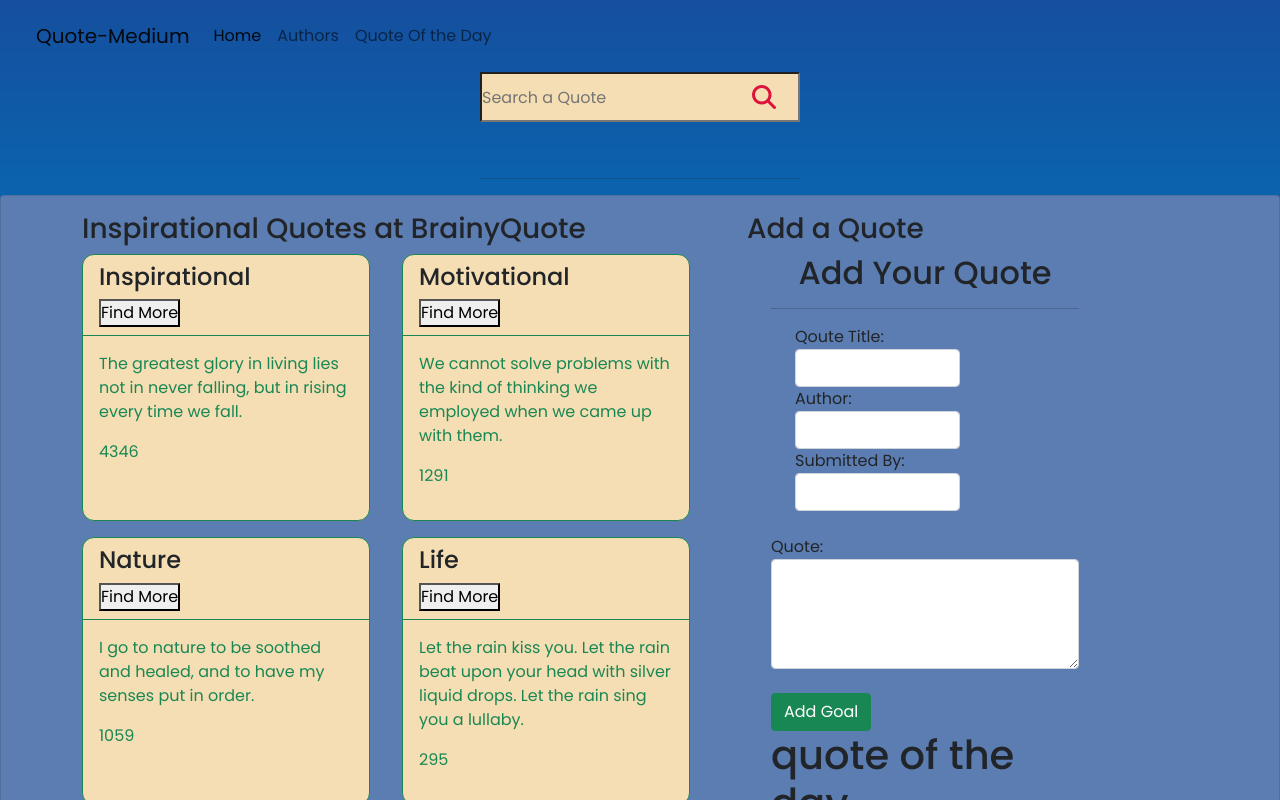
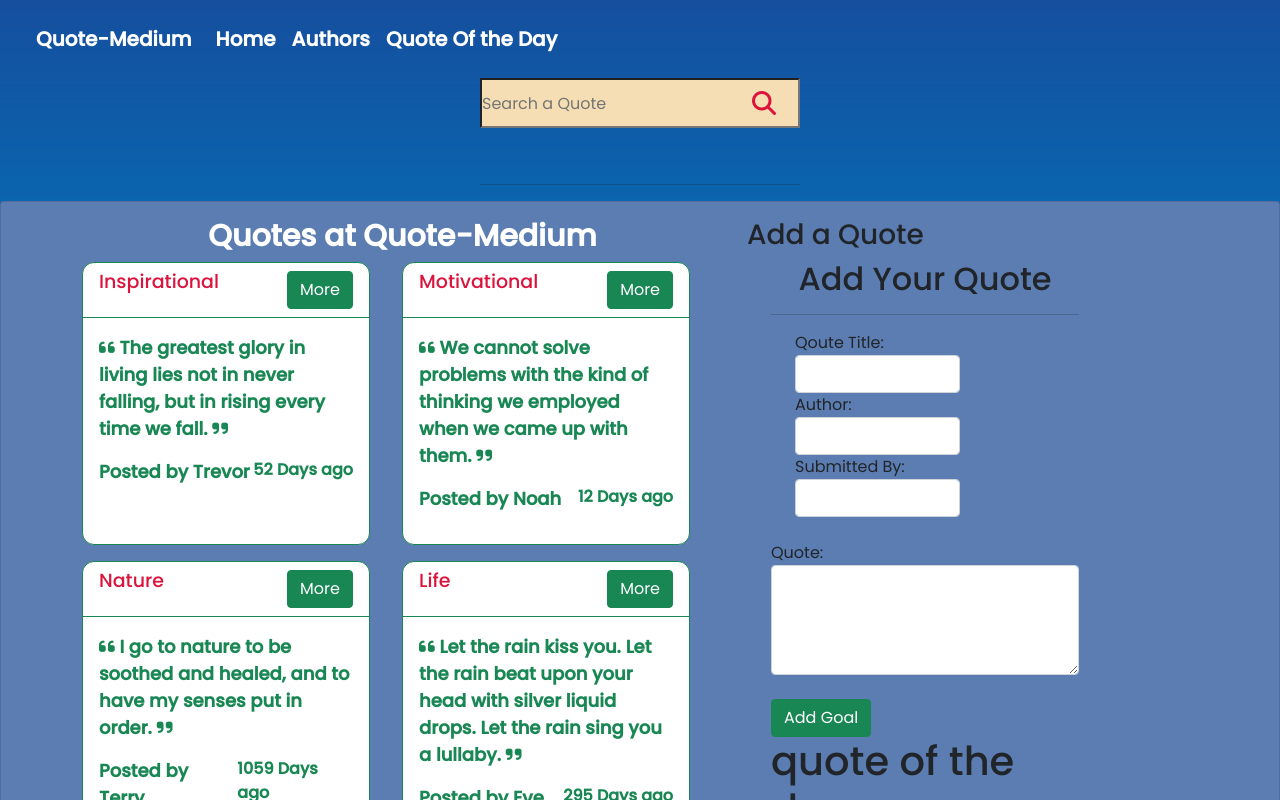
Before and after one commit to Olliemint/Quote-Medium, an Angular app: page / in a window 1280 px wide. Shown: the top 800 px of the page. Built offline with nearby package versions, Linux system fonts and the light colour scheme.

Commit message:
perf: improving general perfomance

```diff
--- a/src/app/quote-details/quote-details.component.css
+++ b/src/app/quote-details/quote-details.component.css
@@ -1,4 +1,24 @@
 .updown{
     display: flex;
-    gap: 5%;
+    gap: 10%;
 }
+.updownp{
+    color: rgb(13, 13, 187);
+}
+.updownp2{
+    color: red;
+}
+.updownp,.updownp2:hover{
+    cursor: pointer;
+}
+.updown span{
+    font-size: 25px;
+    font-weight: 700;
+    margin-left: 10px;
+}
+.del{
+    color: #F24A72;
+}
+.del:hover{
+    cursor: pointer;
+}
--- a/src/app/quote-details/quote-details.component.html
+++ b/src/app/quote-details/quote-details.component.html
@@ -1,12 +1,13 @@
 <div class="details">
     <div class="author">
-        <p>{{Quotes.Author}}</p>
+        <p> ― {{Quotes.Author}}</p>
+
 
     </div>
     <div class="updown">
-        <p><i class="fa-solid fa-thumbs-up fa-2x"(click)="up()"></i>{{Quotes.upVotes}}</p>
-        <p><i class="fa-solid fa-thumbs-down fa-2x" (click)="down()"></i>{{Quotes.downVotes}}</p>
-    <p (click)="deleteQuote(true)"><span><i class="fa-solid fa-trash-can fa-2x"></i></span></p>
+        <p class="updownp"><i class="fa-solid fa-thumbs-up fa-2x"(click)="up()"></i><span>{{Quotes.upVotes}}</span></p>
+        <p class="updownp2"><i class="fa-solid fa-thumbs-down fa-2x" (click)="down()"></i><span>{{Quotes.downVotes}}</span></p>
+    <p (click)="deleteQuote(true)"><span class="del"><i class="fa-solid fa-trash-can fa-1x"></i></span></p>
 
     </div>
 
--- a/src/app/quote/quote.component.css
+++ b/src/app/quote/quote.component.css
@@ -26,10 +26,43 @@
 #li {
     backdrop-filter: blur(6px) saturate(80%);
     -webkit-backdrop-filter: blur(16px) saturate(180%);
-    background-color: wheat;
+    background-color: #ffff;
     border-radius: 12px;
     border: 1px solid rgba(209, 213, 219, 0.3);
 }
 #cll{
     background: #5B7DB1;
 }
+.container-fluid a{
+    color: #ffff;
+    font-weight: 900;
+    font-size: 20px;
+}
+.navbar-brand{
+    font-size: 30px;
+}
+#myquotes h3{
+    color: #ffff;
+    font-weight: 900;
+    text-align: center;
+    font-size: 30px;
+}
+#title{
+    display: flex;
+    justify-content: space-between;
+}
+#title h4{
+    color: crimson;
+    font-size: 19px;
+}
+#qq p:first-child{
+    font-size: 18px;
+    font-weight: 700;
+}
+.post{
+    display: flex;
+    justify-content: space-between;
+}
+.post p{
+    font-weight: 600;
+}
--- a/src/app/quote/quote.component.html
+++ b/src/app/quote/quote.component.html
@@ -4,14 +4,14 @@
     <div class="container-fluid">
       <nav class="navbar navbar-expand-lg navbar-light bg-transparent">
         <div class="container-fluid">
-          <a class="navbar-brand" href="#">Quote-Medium</a>
+          <a class="navbar-brand">Quote-Medium</a>
           <button class="navbar-toggler" type="button" data-bs-toggle="collapse" data-bs-target="#navbarNavDropdown" aria-controls="navbarNavDropdown" aria-expanded="false" aria-label="Toggle navigation">
             <span class="navbar-toggler-icon"></span>
           </button>
           <div class="collapse navbar-collapse" id="navbarNavDropdown">
             <ul class="navbar-nav">
               <li class="nav-item">
-                <a class="nav-link active" aria-current="page" href="#">Home</a>
+                <a class="nav-link" aria-current="page" href="#">Home</a>
               </li>
               <li class="nav-item">
                 <a class="nav-link" href="#">Authors</a>
@@ -49,15 +49,15 @@
             <div class="container">
                 <div class="row">
                   <div class="col-6 col-sm-7" id="myquotes">
-                      <h3>Inspirational Quotes at BrainyQuote</h3>
+                      <h3> Quotes at Quote-Medium</h3>
 
                       <div class="flex">
                       <div class="card border-success mb-3" style="max-width: 18rem;" *ngFor="let Quote of Quotes; let i=index " id="li">
                         <div class="card-header bg-transparent border-success" id="title">
                             <h4>{{Quote.Qoutetitle}}</h4>
-                            <button (click)="findMore(i)">Find More</button>
+                            <button (click)="findMore(i)" class="btn btn-success">More</button>
                         </div>
-                        <div class="card-body text-success">
+                        <div class="card-body text-success" id="qq">
                           <!-- <div *ngIf="Quote.upVotes == highest";then highlight else empty>
 
                           </div>
@@ -70,11 +70,14 @@
 
                           </ng-template> -->
 
-                          <p class="card-text"  >{{Quote.Quote}}</p>
+                          <p class="card-text"  ><span><i class="fa-solid fa-quote-left "></i></span> {{Quote.Quote}} <span><i class="fa-solid fa-quote-right"></i></span></p>
 
                           <div class="Qdetails">
                             <app-quote-details *ngIf="Quote.seeMore" [Quotes]="Quote" (toDelete)="removeQuote($event,i)"></app-quote-details>
-                            <p>{{Quote.timeLapse |timeLapse}}</p>
+                            <div class="post">
+                            <p>Posted by {{Quote.submittedBy}}</p>
+                            <p>{{Quote.timeLapse |timeLapse}} Days ago</p>
+                          </div>
 
 
                           </div>
--- a/src/app/quote/quote.component.ts
+++ b/src/app/quote/quote.component.ts
@@ -12,10 +12,10 @@ export class QuoteComponent implements OnInit {
 
 
   Quotes: Quote[] =[
-    new Quote('Inspirational','The greatest glory in living lies not in never falling, but in rising every time we fall.','Nelson Mandela',0,0,'Trevor K.', new Date(2010,4,15)),
-    new Quote('Motivational','We cannot solve problems with the kind of thinking we employed when we came up with them.','Albert Einstein',0,0,'Collins Leteipa',new Date(2018,8,25)),
-    new Quote('Nature','I go to nature to be soothed and healed, and to have my senses put in order.','John Burroughs',0,0,'Terry Wambui',new Date(2019,4,15)),
-    new Quote('Life','Let the rain kiss you. Let the rain beat upon your head with silver liquid drops. Let the rain sing you a lullaby.','Langston Hughes',0,0,'Eve Bet',new Date(2022,12,30)),
+    new Quote('Inspirational','The greatest glory in living lies not in never falling, but in rising every time we fall.','Nelson Mandela',0,0,'Trevor', new Date(2022,1,15)),
+    new Quote('Motivational','We cannot solve problems with the kind of thinking we employed when we came up with them.','Albert Einstein',0,0,'Noah',new Date(2022,3,22)),
+    new Quote('Nature','I go to nature to be soothed and healed, and to have my senses put in order.','John Burroughs',0,0,'Terry',new Date(2019,4,15)),
+    new Quote('Life','Let the rain kiss you. Let the rain beat upon your head with silver liquid drops. Let the rain sing you a lullaby.','Langston Hughes',0,0,'Eve',new Date(2022,12,30)),
     // new Quote('Famous','Children are great imitators. So give them something great to imitate.','Anonymous',0,0,'Malik Salim', new Date(2022,7,18)),
     // new Quote('Success','Money won’t create success, the freedom to make it will.','Nelson',0,0,'Ollie Mint',new Date(2022,4,8))
   ];
```
